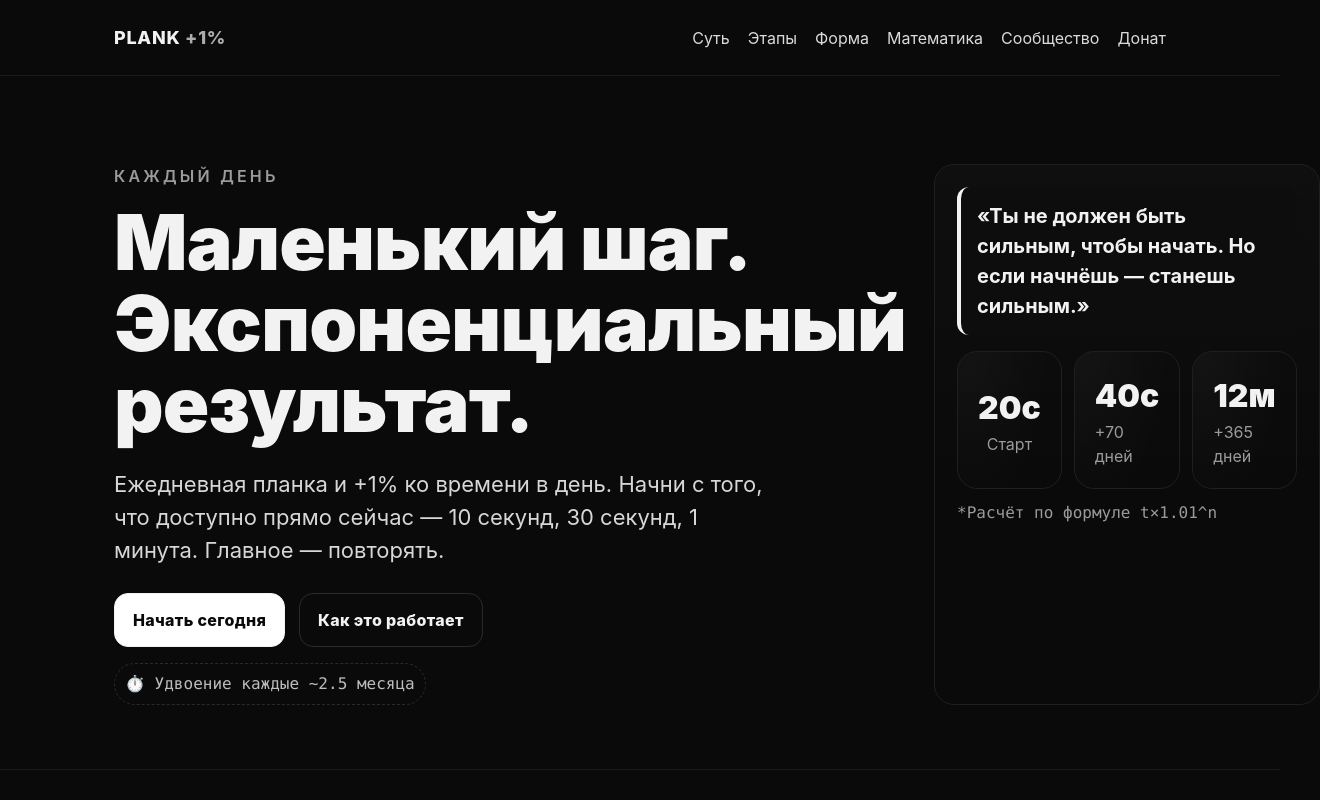
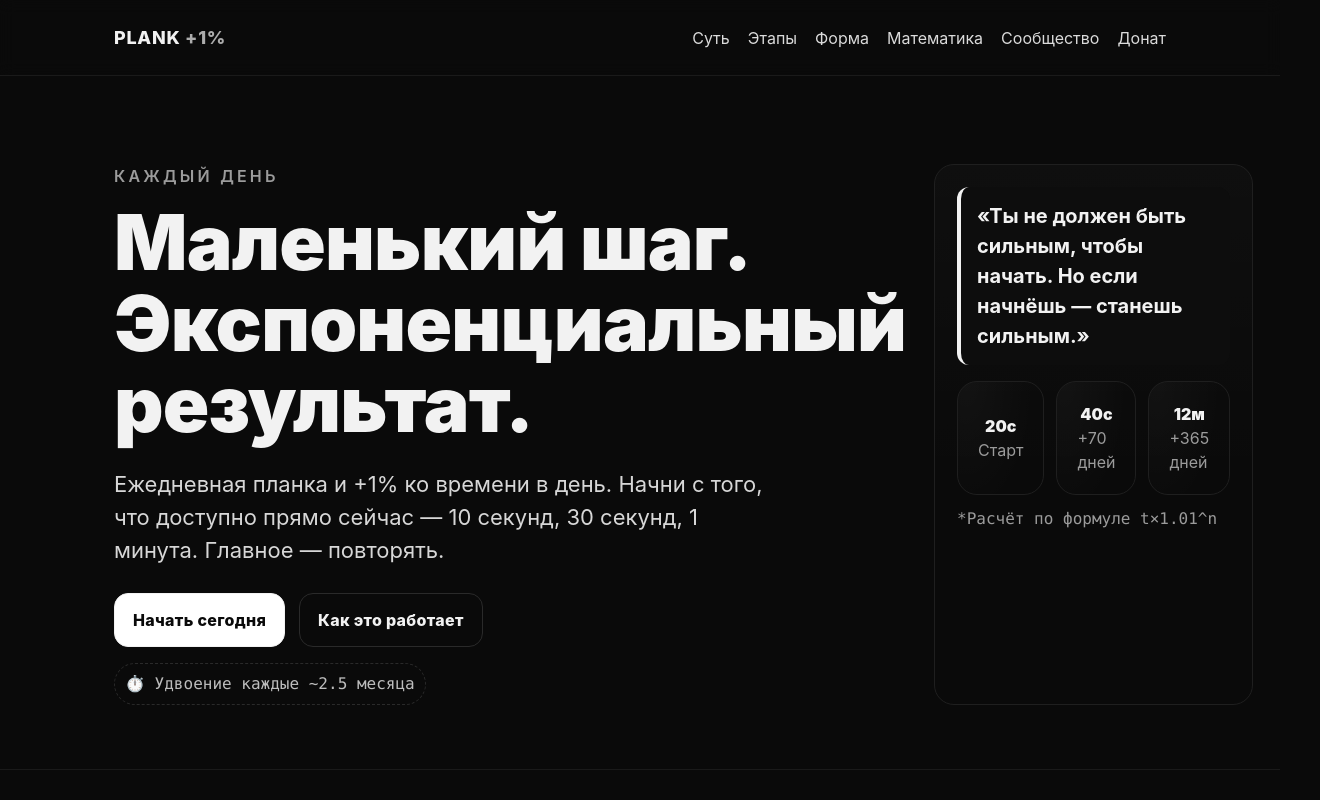
Before and after one commit to DenisStark77/planktoday, a plain HTML site: page index.html in a window 1280 px wide. Shown: the top 800 px of the page, 1320 px wide, since content can reach past the window. Drawn offline with Linux system fonts and the light colour scheme.

Commit message:
Update index.html

```diff
--- a/index.html
+++ b/index.html
@@ -56,7 +56,7 @@
     .hero-card{
       border:1px solid #1f1f1f; border-radius:var(--radius); padding:22px; background:linear-gradient(180deg, rgba(255,255,255,.02), rgba(255,255,255,0) 60%);
     }
-    .stat{font-size:32px; font-weight:900}
+    .stat{font-size:16px; font-weight:900}
     .muted{color:var(--muted)}
 
     /* Sections */
```
